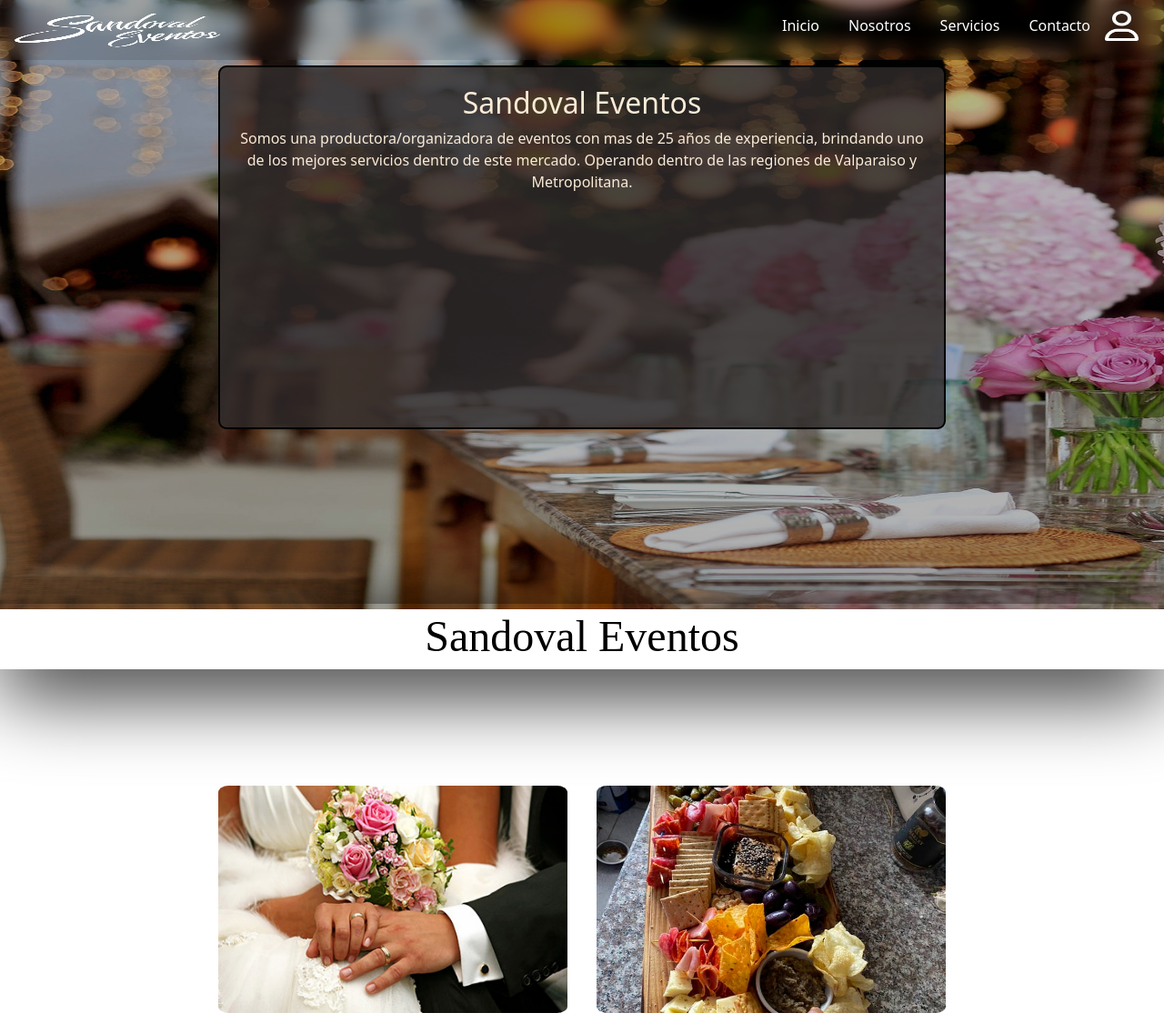
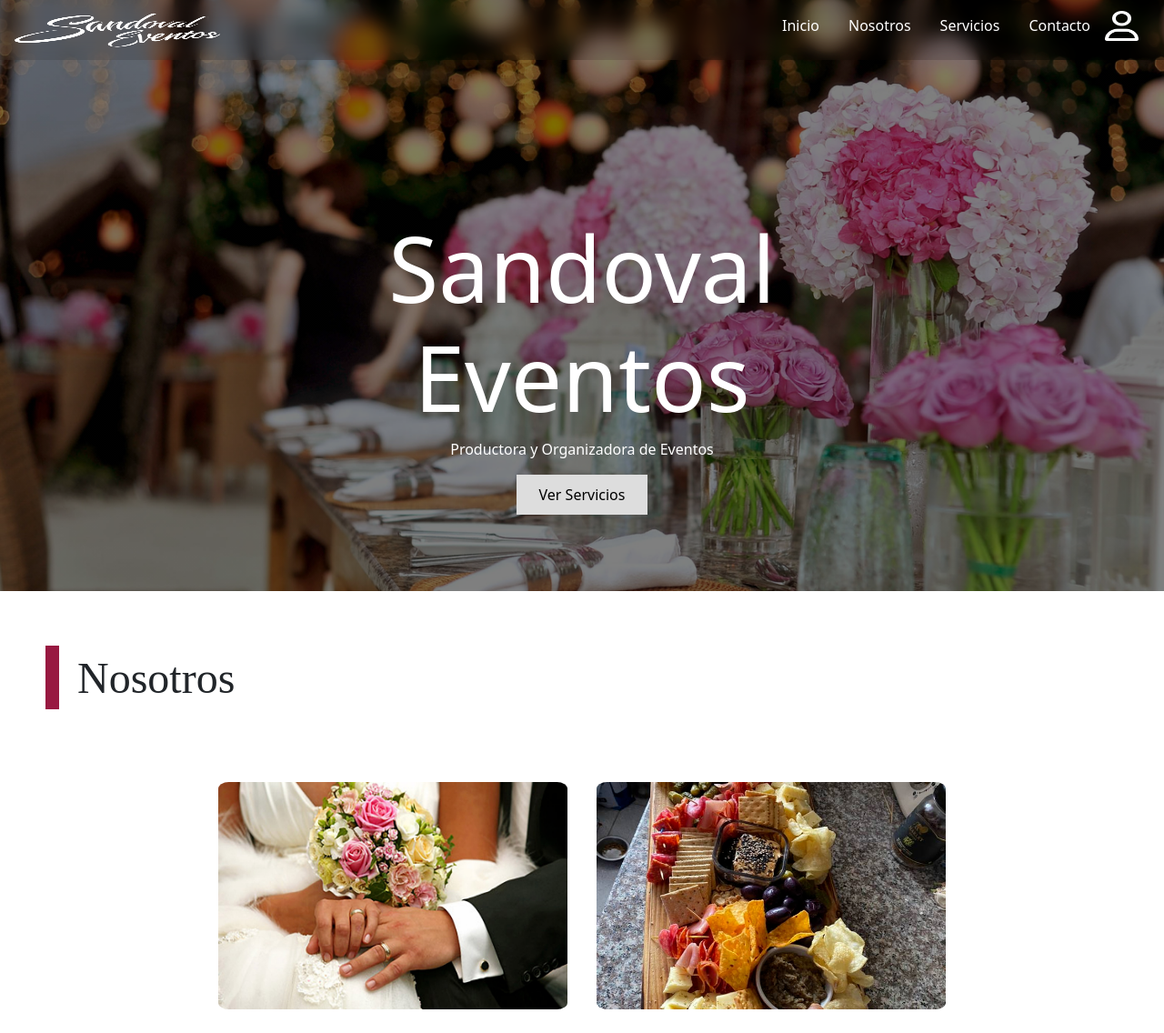
Before and after one commit to Felipedomazos/ProyectoPortafolio, a Django app: page / in a window 1280 px wide. Shown: the top 1136 px of the page at 91% size. Run offline with Django 4.2, Linux system fonts and the light colour scheme.

Commit message:
Cambio de portada y de subtitulos

```diff
--- a/SandovalEventos/WebSE/static/css/inicio.css
+++ b/SandovalEventos/WebSE/static/css/inicio.css
@@ -1,25 +1,90 @@
 .txt-nav {
-    color: white;
+  color: white;
 }
 
 .txt-blanco {
-    color: rgb(0, 0, 0);
-    box-shadow: 0px 20px 90px rgba(0, 0, 0, 1);
+  color: rgb(0, 0, 0);
+  box-shadow: 0px 20px 90px rgba(0, 0, 0, 1);
 }
 
-body {
-    background-image: linear-gradient(rgba(0, 0, 0, 0.3), rgba(0, 0, 0, 0.3)), url("../img/fondoboda2.jpg");
-    background-size:1910px 670px;
-	background-repeat: no-repeat; /* evita que se repita la imagen */
 
+/* Portada */
+.parallax {
+  background-image: linear-gradient(rgba(0, 0, 0, 0.5), rgba(0, 0, 0, 0.5)), url("../img/fondoboda2.jpg");
+  min-height: 650px;
+  background-attachment: fixed;
+  background-position: center;
+  background-repeat: no-repeat;
+  background-size: cover;
 }
-.cuadrado {
-    width: 800px;
-    height: 400px;
-    background-color: #302c2cd0;
-    border: 2px solid #000000;
-    padding: 20px;
-    text-align: center;
-    color: antiquewhite;
-    border-radius: 9px;
-  }
+.hero-text {
+  text-align: center;
+  position: absolute;
+  top: 50%;
+  left: 50%;
+  transform: translate(-50%, -50%);
+  color: white;
+}
+.hero-text button {
+  border: none;
+  outline: 0;
+  display: inline-block;
+  padding: 10px 25px;
+  color: black;
+  background-color: #ddd;
+  text-align: center;
+  cursor: pointer;
+}
+.hero-text button:hover {
+  background-color: #981941;
+  color: white;
+}
+
+
+
+/* Nosotros */
+.nstros {
+  border-left: 15px solid #981941;
+  margin-left: 50px;
+  margin-top: 60px;
+  height: 70px;
+}
+.nstros p {
+  margin-left: 20px;
+  vertical-align: center;
+}
+
+
+
+/* Servicios */
+.srvcs {
+  border-left: 15px solid #981941;
+  margin-left: 50px;
+  margin-top: 60px;
+  height: 70px;
+}
+.srvcs p {
+  margin-left: 20px;
+  vertical-align: center;
+}
+.container-serv {
+  display: inline-block;
+  position: relative;
+  max-width: 300px;
+  margin-top: 30px;
+  margin-left: 90px;
+}
+.container-serv img {
+  vertical-align: middle;
+}
+.container-serv .content {
+  position: absolute;
+  bottom: 0;
+  background: rgb(0, 0, 0);
+  background: rgba(0, 0, 0, 0.5);
+  color: #f1f1f1;
+  width: 100%;
+  height: 30%;
+  padding: 10px;
+  text-align: center;
+}
--- a/SandovalEventos/WebSE/templates/Inicio.html
+++ b/SandovalEventos/WebSE/templates/Inicio.html
@@ -19,12 +19,14 @@
 <body>
 
     <!--NavBar-->
+    <div class="parallax">
         <nav class="navbar navbar-expand-lg fixed-top navbar-light"
             style="background: rgba(0, 0, 0, .1); backdrop-filter: blur(10px); margin: auto;">
             <div class="container-fluid">
                 <a class="navbar-brand" href="#">
                     {% load static %}
-                <img src="{% static '/img/SandovalEventosLetras.png'%}" alt="" width="230" height="40" class="d-inline-blockalign-text-top">
+                    <img src="{% static '/img/SandovalEventosLetras.png'%}" alt="" width="230" height="40"
+                        class="d-inline-blockalign-text-top">
                 </a>
                 <ul class="nav justify-content-end">
                     <li class="nav-item">
@@ -55,29 +57,21 @@
                 </ul>
             </div>
         </nav>
+
         <br><br><br>
-    <div class="container d-flex align-items-center justify-content-center h-100">
-        <div class="cuadrado">
-          <h2>Sandoval Eventos</h2>
-          <p>Somos una productora/organizadora de eventos con mas de 25 años
-            de experiencia, brindando uno de los mejores servicios dentro de este mercado. Operando
-            dentro de las regiones de Valparaiso y Metropolitana.</p>
+
+        <div class="hero-text">
+            <h1 style="font-size:100px">Sandoval Eventos</h1>
+            <p>Productora y Organizadora de Eventos</p>
+            <button>Ver Servicios</button>
         </div>
     </div>
 
-
-        <br><br><br>
-        <br><br><br><br>
-        <br>
-
-        <!--Titulo-->
-        <div class="titulo">
-            <font face="times new roman" SIZE=7>
-                <center class="txt-blanco">Sandoval Eventos</center>
+    <div class="nstros">
+        <font face="times new roman" SIZE=8>
+            <p>Nosotros</p>
         </font>
     </div>
-
-        <br><br>
 
     <!--Collage Fotos (Nosotros)-->
     <div class="wrapper">
@@ -100,8 +94,7 @@
         <figure class="figure-crsl">
             <div class="post-image">
                 <div class="container-img-3">
-                        <img class="img-crsl img-3" src="{% static '/img/celebracion1.png'%}" width="800"
-                            height="300" />
+                    <img class="img-crsl img-3" src="{% static '/img/celebracion1.png'%}" width="800" height="300" />
                     <div class="top-left-img-3">Sandoval Eventos</div>
                     <div class="center-txt-3">Somos una productora/organizadora de eventos con mas de 25 años
                         de experiencia, brindando uno de los mejores servicios dentro de este mercado. Operando
@@ -128,16 +121,35 @@
         </figure>
     </div>
 
-        <br><br>
+    <br><br><br>
 
     <!--Servicios-->
-        <div>
-            <font face="times new roman" SIZE=7>
-                <center class="txt-blanco">Servicios</center>
+    <div class="srvcs">
+        <font face="times new roman" SIZE=8>
+            <p>Servicios</p>
         </font>
     </div>
 
     <br><br>
+
+    <div class="container-serv">
+        <img src="{% static '/img/matri1.png'%}" style="width:100%;">
+        <div class="content">
+            <h3>Matrimonio</h3>
+        </div>
+    </div>
+    <div class="container-serv">
+        <img src="{% static '/img/matri1.png'%}" style="width:100%;">
+        <div class="content">
+            <h3>Celebración</h3>
+        </div>
+    </div>
+    <div class="container-serv">
+        <img src="{% static '/img/coffeebreak.png'%}" style="width:100%;">
+        <div class="content">
+            <h3>Coffee Break</h3>
+        </div>
+    </div>
 
     <!---->
 
```
Also changed, not shown: SandovalEventos/WebSE/static/img/coffeebreak.png (added). Lines whose indentation alone changed are shown as unchanged.
